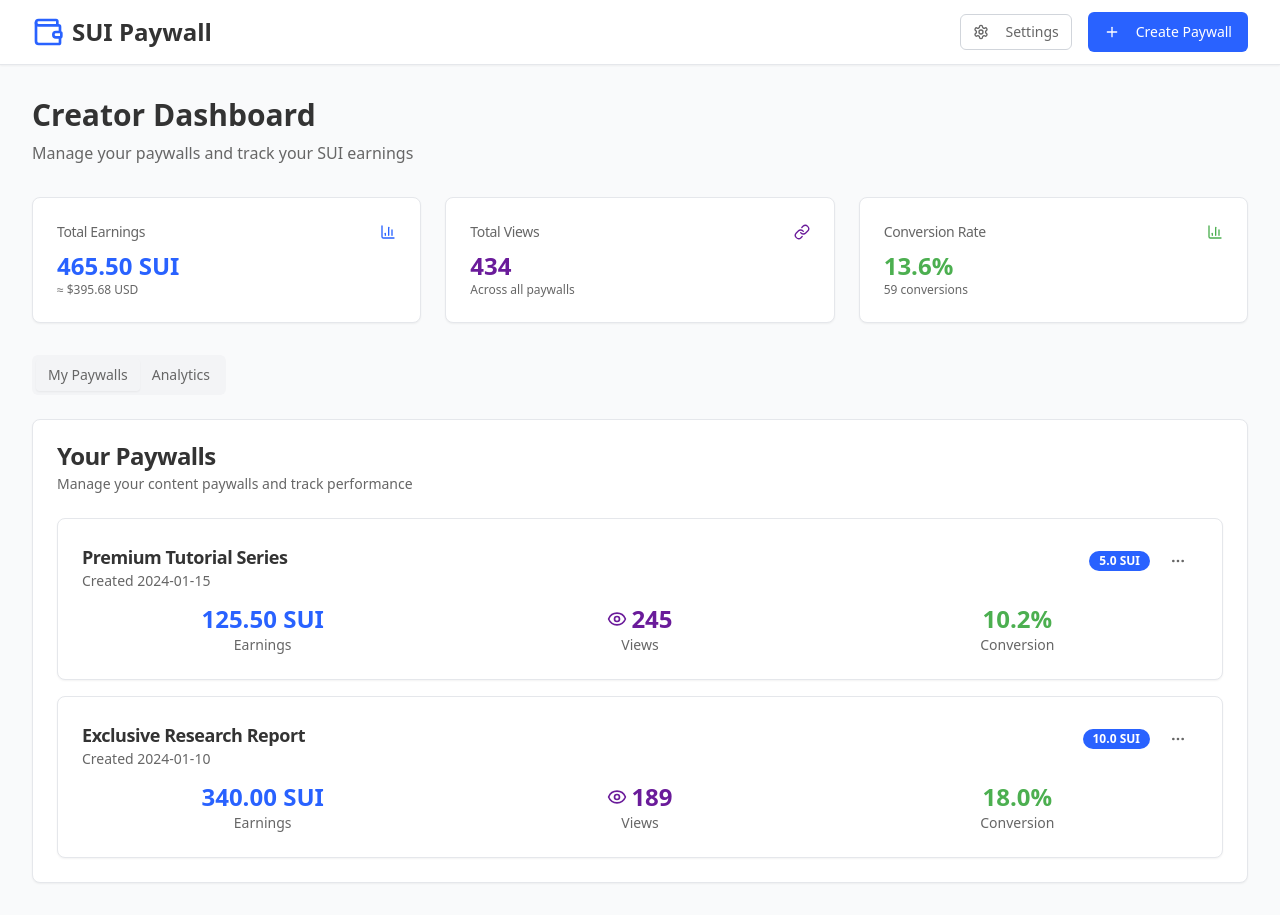
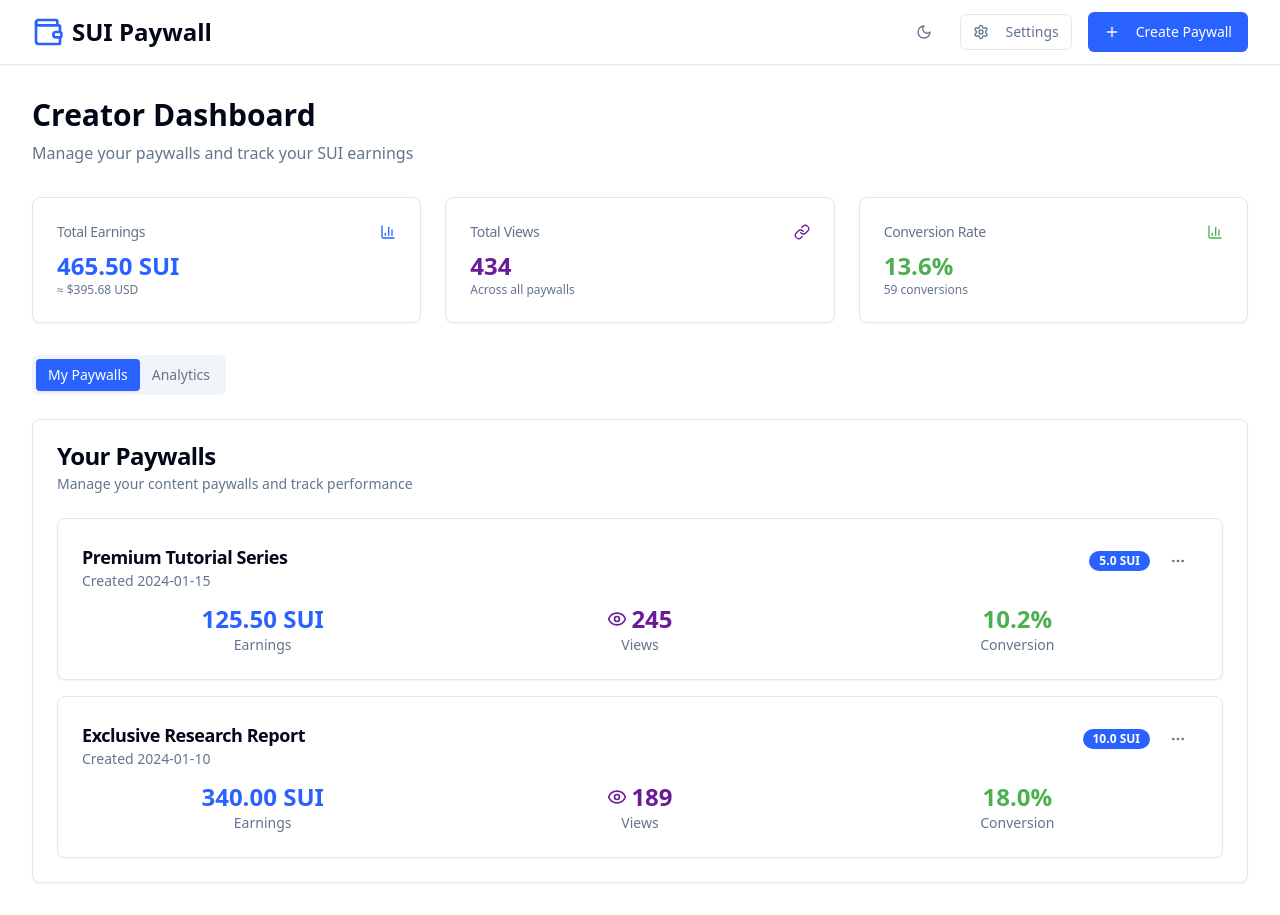
Before and after one commit to brayan-otieno/sui-paywall-unlock, a React (Vite) app: page / in a window 1280 px wide. Built offline with nearby package versions, Linux system fonts and the light colour scheme.

Commit message:
Add theme toggle
Implement a theme toggle to switch between light and dark modes.

```diff
--- a/src/components/PaywallList.tsx
+++ b/src/components/PaywallList.tsx
@@ -46,11 +46,11 @@ export const PaywallList = ({ paywalls }: PaywallListProps) => {
   if (paywalls.length === 0) {
     return (
       <div className="text-center py-12">
-        <div className="mb-4" style={{ color: '#666666' }}>
+        <div className="mb-4 text-muted-foreground">
           <TrendingUp className="h-12 w-12 mx-auto" />
         </div>
-        <h3 className="text-lg font-medium mb-2" style={{ color: '#333333' }}>No paywalls yet</h3>
-        <p style={{ color: '#666666' }}>Create your first paywall to start earning SUI</p>
+        <h3 className="text-lg font-medium mb-2 text-foreground">No paywalls yet</h3>
+        <p className="text-muted-foreground">Create your first paywall to start earning SUI</p>
       </div>
     );
   }
@@ -58,18 +58,17 @@ export const PaywallList = ({ paywalls }: PaywallListProps) => {
   return (
     <div className="space-y-4">
       {paywalls.map((paywall) => (
-        <Card key={paywall.id} className="hover:shadow-lg transition-shadow bg-white border-gray-200">
+        <Card key={paywall.id} className="hover:shadow-lg transition-shadow bg-card border-border">
           <CardHeader className="pb-3">
             <div className="flex items-start justify-between">
               <div className="flex-1">
-                <CardTitle className="text-lg" style={{ color: '#333333' }}>{paywall.title}</CardTitle>
-                <CardDescription style={{ color: '#666666' }}>Created {paywall.created}</CardDescription>
+                <CardTitle className="text-lg text-foreground">{paywall.title}</CardTitle>
+                <CardDescription className="text-muted-foreground">Created {paywall.created}</CardDescription>
               </div>
               <div className="flex items-center space-x-2">
                 <Badge
                   variant="secondary"
-                  className="text-white border-0"
-                  style={{ backgroundColor: '#2962FF' }}
+                  className="text-white border-0 bg-[#2962FF]"
                 >
                   {paywall.price} {paywall.currency}
                 </Badge>
@@ -78,25 +77,22 @@ export const PaywallList = ({ paywalls }: PaywallListProps) => {
                     <Button
                       variant="ghost"
                       size="sm"
-                      className="hover:bg-gray-100"
-                      style={{ color: '#666666' }}
+                      className="hover:bg-accent text-muted-foreground"
                     >
                       <MoreHorizontal className="h-4 w-4" />
                     </Button>
                   </DropdownMenuTrigger>
-                  <DropdownMenuContent align="end" className="bg-white border-gray-200">
+                  <DropdownMenuContent align="end" className="bg-card border-border">
                     <DropdownMenuItem
                       onClick={() => copyLink(paywall.title)}
-                      className="hover:bg-gray-50"
-                      style={{ color: '#333333' }}
+                      className="hover:bg-accent text-foreground"
                     >
                       <Copy className="h-4 w-4 mr-2" />
                       Copy Link
                     </DropdownMenuItem>
                     <DropdownMenuItem
                       onClick={() => openPaywall(paywall.title)}
-                      className="hover:bg-gray-50"
-                      style={{ color: '#333333' }}
+                      className="hover:bg-accent text-foreground"
                     >
                       <ExternalLink className="h-4 w-4 mr-2" />
                       Open Paywall
@@ -109,23 +105,23 @@ export const PaywallList = ({ paywalls }: PaywallListProps) => {
           <CardContent>
             <div className="grid grid-cols-3 gap-4 text-center">
               <div>
-                <div className="text-2xl font-bold" style={{ color: '#2962FF' }}>
+                <div className="text-2xl font-bold text-[#2962FF]">
                   {paywall.earnings} SUI
                 </div>
-                <div className="text-sm" style={{ color: '#666666' }}>Earnings</div>
+                <div className="text-sm text-muted-foreground">Earnings</div>
               </div>
               <div>
-                <div className="text-2xl font-bold flex items-center justify-center" style={{ color: '#6A1B9A' }}>
+                <div className="text-2xl font-bold flex items-center justify-center text-[#6A1B9A]">
                   <Eye className="h-5 w-5 mr-1" />
                   {paywall.views}
                 </div>
-                <div className="text-sm" style={{ color: '#666666' }}>Views</div>
+                <div className="text-sm text-muted-foreground">Views</div>
               </div>
               <div>
-                <div className="text-2xl font-bold" style={{ color: '#4CAF50' }}>
+                <div className="text-2xl font-bold text-[#4CAF50]">
                   {paywall.views > 0 ? ((paywall.conversions / paywall.views) * 100).toFixed(1) : 0}%
                 </div>
-                <div className="text-sm" style={{ color: '#666666' }}>Conversion</div>
+                <div className="text-sm text-muted-foreground">Conversion</div>
               </div>
             </div>
           </CardContent>
--- a/src/components/RevenueChart.tsx
+++ b/src/components/RevenueChart.tsx
@@ -1,5 +1,6 @@
 
 import { LineChart, Line, XAxis, YAxis, CartesianGrid, Tooltip, ResponsiveContainer } from 'recharts';
+import { useTheme } from './ThemeProvider';
 
 const data = [
   { date: '2024-01-01', earnings: 0 },
@@ -12,28 +13,34 @@ const data = [
 ];
 
 export const RevenueChart = () => {
+  const { theme } = useTheme();
+  const isDark = theme === 'dark';
+
   return (
     <div className="h-80">
       <ResponsiveContainer width="100%" height="100%">
         <LineChart data={data}>
-          <CartesianGrid strokeDasharray="3 3" stroke="#E5E7EB" />
+          <CartesianGrid
+            strokeDasharray="3 3"
+            stroke={isDark ? '#374151' : '#E5E7EB'}
+          />
           <XAxis
             dataKey="date"
             tickFormatter={(value) => new Date(value).toLocaleDateString('en-US', { month: 'short', day: 'numeric' })}
-            stroke="#666666"
+            stroke={isDark ? '#9CA3AF' : '#666666'}
           />
           <YAxis
             tickFormatter={(value) => `${value} SUI`}
-            stroke="#666666"
+            stroke={isDark ? '#9CA3AF' : '#666666'}
           />
           <Tooltip
             labelFormatter={(value) => new Date(value).toLocaleDateString()}
             formatter={(value: number) => [`${value} SUI`, 'Earnings']}
             contentStyle={{
-              backgroundColor: 'white',
-              border: '1px solid #E5E7EB',
+              backgroundColor: isDark ? '#1F2937' : 'white',
+              border: `1px solid ${isDark ? '#374151' : '#E5E7EB'}`,
               borderRadius: '8px',
-              color: '#333333'
+              color: isDark ? '#F9FAFB' : '#333333'
             }}
           />
           <Line
--- /dev/null
+++ b/src/components/ThemeProvider.tsx
@@ -0,0 +1,43 @@
+
+import React, { createContext, useContext, useEffect, useState } from 'react';
+
+type Theme = 'dark' | 'light';
+
+type ThemeContextType = {
+  theme: Theme;
+  toggleTheme: () => void;
+};
+
+const ThemeContext = createContext<ThemeContextType | undefined>(undefined);
+
+export const ThemeProvider = ({ children }: { children: React.ReactNode }) => {
+  const [theme, setTheme] = useState<Theme>(() => {
+    const savedTheme = localStorage.getItem('theme') as Theme;
+    return savedTheme || 'light';
+  });
+
+  useEffect(() => {
+    const root = window.document.documentElement;
+    root.classList.remove('light', 'dark');
+    root.classList.add(theme);
+    localStorage.setItem('theme', theme);
+  }, [theme]);
+
+  const toggleTheme = () => {
+    setTheme(prev => prev === 'light' ? 'dark' : 'light');
+  };
+
+  return (
+    <ThemeContext.Provider value={{ theme, toggleTheme }}>
+      {children}
+    </ThemeContext.Provider>
+  );
+};
+
+export const useTheme = () => {
+  const context = useContext(ThemeContext);
+  if (context === undefined) {
+    throw new Error('useTheme must be used within a ThemeProvider');
+  }
+  return context;
+};
--- a/src/pages/Index.tsx
+++ b/src/pages/Index.tsx
@@ -3,12 +3,14 @@ import { useState } from "react";
 import { Button } from "@/components/ui/button";
 import { Card, CardContent, CardDescription, CardHeader, CardTitle } from "@/components/ui/card";
 import { Tabs, TabsContent, TabsList, TabsTrigger } from "@/components/ui/tabs";
-import { Plus, Link, BarChart3, Settings, Wallet } from "lucide-react";
+import { Plus, Link, BarChart3, Settings, Wallet, Moon, Sun } from "lucide-react";
 import { CreatePaywallDialog } from "@/components/CreatePaywallDialog";
 import { PaywallList } from "@/components/PaywallList";
 import { RevenueChart } from "@/components/RevenueChart";
+import { ThemeProvider, useTheme } from "@/components/ThemeProvider";
 
-const Index = () => {
+const DashboardContent = () => {
+  const { theme, toggleTheme } = useTheme();
   const [isCreateDialogOpen, setIsCreateDialogOpen] = useState(false);
   const [paywalls, setPaywalls] = useState([
     {
@@ -38,30 +40,36 @@ const Index = () => {
   const totalConversions = paywalls.reduce((sum, p) => sum + p.conversions, 0);
 
   return (
-    <div className="min-h-screen" style={{ background: '#F9FAFB' }}>
-      <header className="bg-white shadow-sm border-b border-gray-200">
+    <div className="min-h-screen bg-background">
+      <header className="bg-card shadow-sm border-b border-border">
         <div className="max-w-7xl mx-auto px-4 sm:px-6 lg:px-8">
           <div className="flex justify-between items-center h-16">
             <div className="flex items-center space-x-4">
               <div className="flex items-center space-x-2">
-                <Wallet className="h-8 w-8" style={{ color: '#2962FF' }} />
-                <h1 className="text-2xl font-bold" style={{ color: '#333333' }}>SUI Paywall</h1>
+                <Wallet className="h-8 w-8 text-[#2962FF]" />
+                <h1 className="text-2xl font-bold text-foreground">SUI Paywall</h1>
               </div>
             </div>
             <div className="flex items-center space-x-4">
               <Button
+                variant="ghost"
+                size="sm"
+                onClick={toggleTheme}
+                className="text-muted-foreground hover:text-foreground"
+              >
+                {theme === 'dark' ? <Sun className="h-4 w-4" /> : <Moon className="h-4 w-4" />}
+              </Button>
+              <Button
                 variant="outline"
                 size="sm"
-                className="border-gray-300 hover:bg-gray-50"
-                style={{ color: '#666666' }}
+                className="text-muted-foreground hover:text-foreground"
               >
                 <Settings className="h-4 w-4 mr-2" />
                 Settings
               </Button>
               <Button
                 onClick={() => setIsCreateDialogOpen(true)}
-                className="text-white border-0"
-                style={{ backgroundColor: '#2962FF' }}
+                className="text-white border-0 bg-[#2962FF] hover:bg-[#2962FF]/90"
               >
                 <Plus className="h-4 w-4 mr-2" />
                 Create Paywall
@@ -73,47 +81,47 @@ const Index = () => {
 
       <main className="max-w-7xl mx-auto px-4 sm:px-6 lg:px-8 py-8">
         <div className="mb-8">
-          <h2 className="text-3xl font-bold mb-2" style={{ color: '#333333' }}>Creator Dashboard</h2>
-          <p style={{ color: '#666666' }}>Manage your paywalls and track your SUI earnings</p>
+          <h2 className="text-3xl font-bold mb-2 text-foreground">Creator Dashboard</h2>
+          <p className="text-muted-foreground">Manage your paywalls and track your SUI earnings</p>
         </div>
 
         <div className="grid grid-cols-1 md:grid-cols-3 gap-6 mb-8">
-          <Card className="bg-white border-gray-200 shadow-sm">
+          <Card className="bg-card border-border shadow-sm">
             <CardHeader className="flex flex-row items-center justify-between space-y-0 pb-2">
-              <CardTitle className="text-sm font-medium" style={{ color: '#666666' }}>Total Earnings</CardTitle>
-              <BarChart3 className="h-4 w-4" style={{ color: '#2962FF' }} />
+              <CardTitle className="text-sm font-medium text-muted-foreground">Total Earnings</CardTitle>
+              <BarChart3 className="h-4 w-4 text-[#2962FF]" />
             </CardHeader>
             <CardContent>
-              <div className="text-2xl font-bold" style={{ color: '#2962FF' }}>{totalEarnings.toFixed(2)} SUI</div>
-              <p className="text-xs" style={{ color: '#666666' }}>
+              <div className="text-2xl font-bold text-[#2962FF]">{totalEarnings.toFixed(2)} SUI</div>
+              <p className="text-xs text-muted-foreground">
                 ≈ ${(totalEarnings * 0.85).toFixed(2)} USD
               </p>
             </CardContent>
           </Card>
 
-          <Card className="bg-white border-gray-200 shadow-sm">
+          <Card className="bg-card border-border shadow-sm">
             <CardHeader className="flex flex-row items-center justify-between space-y-0 pb-2">
-              <CardTitle className="text-sm font-medium" style={{ color: '#666666' }}>Total Views</CardTitle>
-              <Link className="h-4 w-4" style={{ color: '#6A1B9A' }} />
+              <CardTitle className="text-sm font-medium text-muted-foreground">Total Views</CardTitle>
+              <Link className="h-4 w-4 text-[#6A1B9A]" />
             </CardHeader>
             <CardContent>
-              <div className="text-2xl font-bold" style={{ color: '#6A1B9A' }}>{totalViews}</div>
-              <p className="text-xs" style={{ color: '#666666' }}>
+              <div className="text-2xl font-bold text-[#6A1B9A]">{totalViews}</div>
+              <p className="text-xs text-muted-foreground">
                 Across all paywalls
               </p>
             </CardContent>
           </Card>
 
-          <Card className="bg-white border-gray-200 shadow-sm">
+          <Card className="bg-card border-border shadow-sm">
             <CardHeader className="flex flex-row items-center justify-between space-y-0 pb-2">
-              <CardTitle className="text-sm font-medium" style={{ color: '#666666' }}>Conversion Rate</CardTitle>
-              <BarChart3 className="h-4 w-4" style={{ color: '#4CAF50' }} />
+              <CardTitle className="text-sm font-medium text-muted-foreground">Conversion Rate</CardTitle>
+              <BarChart3 className="h-4 w-4 text-[#4CAF50]" />
             </CardHeader>
             <CardContent>
-              <div className="text-2xl font-bold" style={{ color: '#4CAF50' }}>
+              <div className="text-2xl font-bold text-[#4CAF50]">
                 {totalViews > 0 ? ((totalConversions / totalViews) * 100).toFixed(1) : 0}%
               </div>
-              <p className="text-xs" style={{ color: '#666666' }}>
+              <p className="text-xs text-muted-foreground">
                 {totalConversions} conversions
               </p>
             </CardContent>
@@ -121,32 +129,22 @@ const Index = () => {
         </div>
 
         <Tabs defaultValue="paywalls" className="space-y-6">
-          <TabsList className="bg-gray-100">
+          <TabsList className="bg-muted">
             <TabsTrigger
               value="paywalls"
-              className="data-[state=active]:text-white"
-              style={{
-                backgroundColor: 'transparent',
-                color: '#666666',
-                '&[data-state=active]': { backgroundColor: '#2962FF' }
-              }}
+              className="text-muted-foreground data-[state=active]:bg-[#2962FF] data-[state=active]:text-white"
             >My Paywalls</TabsTrigger>
             <TabsTrigger
               value="analytics"
-              className="data-[state=active]:text-white"
-              style={{
-                backgroundColor: 'transparent',
-                color: '#666666',
-                '&[data-state=active]': { backgroundColor: '#2962FF' }
-              }}
+              className="text-muted-foreground data-[state=active]:bg-[#2962FF] data-[state=active]:text-white"
             >Analytics</TabsTrigger>
           </TabsList>
 
           <TabsContent value="paywalls">
-            <Card className="bg-white border-gray-200 shadow-sm">
+            <Card className="bg-card border-border shadow-sm">
               <CardHeader>
-                <CardTitle style={{ color: '#333333' }}>Your Paywalls</CardTitle>
-                <CardDescription style={{ color: '#666666' }}>
+                <CardTitle className="text-foreground">Your Paywalls</CardTitle>
+                <CardDescription className="text-muted-foreground">
                   Manage your content paywalls and track performance
                 </CardDescription>
               </CardHeader>
@@ -157,10 +155,10 @@ const Index = () => {
           </TabsContent>
 
           <TabsContent value="analytics">
-            <Card className="bg-white border-gray-200 shadow-sm">
+            <Card className="bg-card border-border shadow-sm">
               <CardHeader>
-                <CardTitle style={{ color: '#333333' }}>Revenue Analytics</CardTitle>
-                <CardDescription style={{ color: '#666666' }}>
+                <CardTitle className="text-foreground">Revenue Analytics</CardTitle>
+                <CardDescription className="text-muted-foreground">
                   Track your earnings over time
                 </CardDescription>
               </CardHeader>
@@ -184,4 +182,12 @@ const Index = () => {
   );
 };
 
+const Index = () => {
+  return (
+    <ThemeProvider>
+      <DashboardContent />
+    </ThemeProvider>
+  );
+};
+
 export default Index;
```
